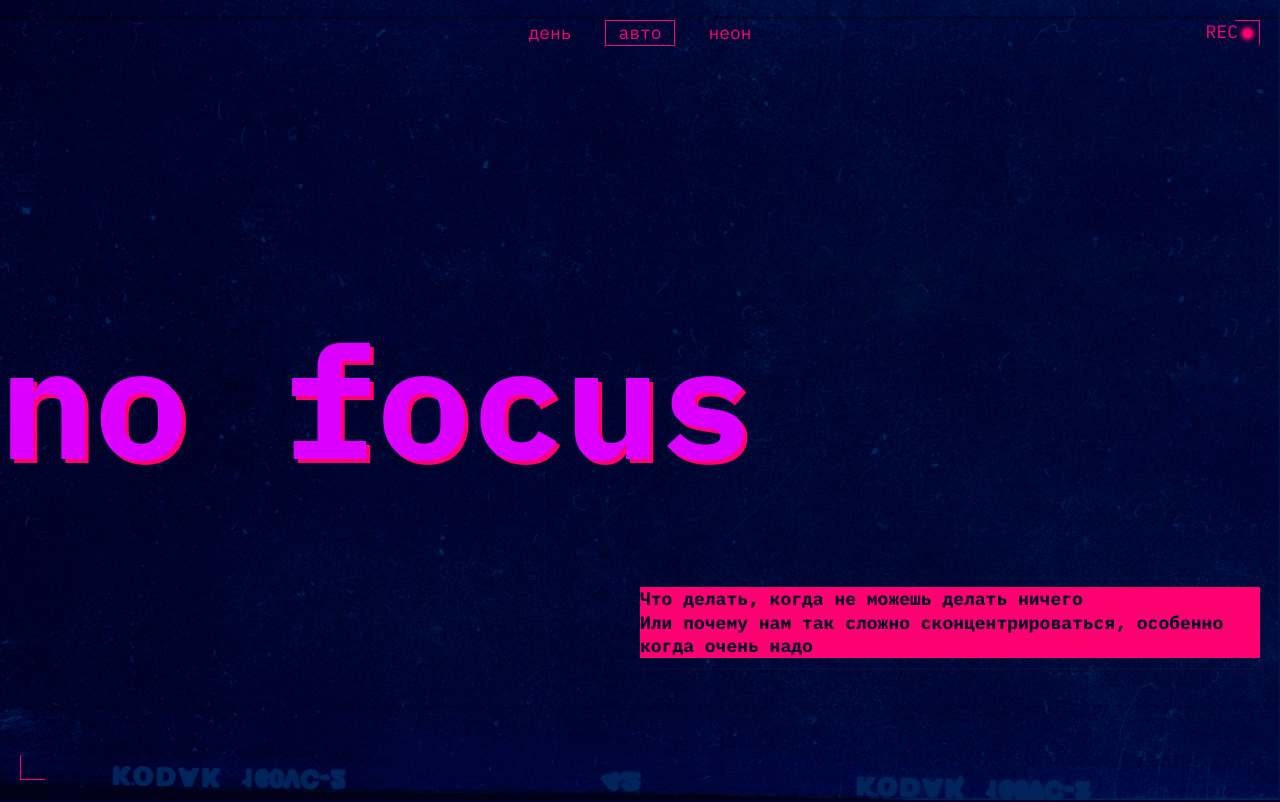
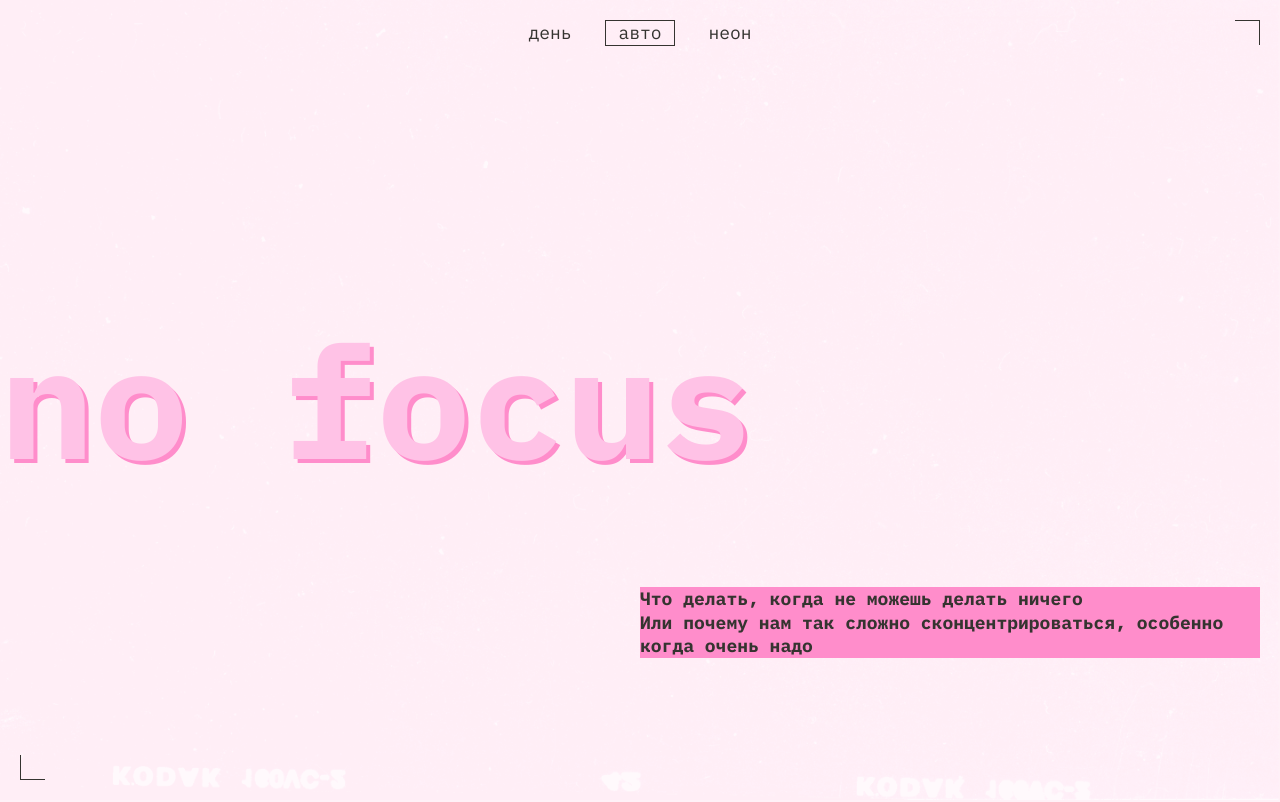
Before and after one commit to alinibelini-glitch/slozhno-sosredotochitsya-fd, a plain HTML site: page index.html in a window 1280 px wide. Shown: the top 802 px of the page. Drawn offline with Linux system fonts and the light colour scheme.

Commit message:
После всех исправлений, 3 проект

```diff
--- a/styles/light.css
+++ b/styles/light.css
@@ -20,3 +20,22 @@
 .theme-light .header-rec {
   display: none;
 }
+
+@media (prefers-color-scheme: light) {
+  :root {
+  --bg-image: url("../images/cover-image-light.png");
+  --bg-color: #fff1f7;
+  --color-title: rgba(255, 194, 230, 1);
+  --accent-color: rgba(255, 141, 203, 1);
+  --bg-color-text-decor: rgba(255, 141, 203, 1);
+  --color-text-decor: rgba(53, 52, 48, 1);
+  --color-menu: rgba(53, 52, 48, 1);
+  --color-menu-hover: rgba(53, 52, 48, 0.4);
+  --color-content-title: rgba(53, 52, 48, 1);
+  --color-content-text: rgba(53, 52, 48, 1);
+  }
+
+  .header-rec {
+  display: none;
+  }
+}
--- a/styles/style.css
+++ b/styles/style.css
@@ -27,6 +27,8 @@
   display: flex;
   flex-direction: column;
   gap: var(--main-gap);
+  margin: 0;
+  padding: 0;
 }
 
 .header__theme-menu-button {
```
Also changed, not shown: styles/dark.css (indentation only).
